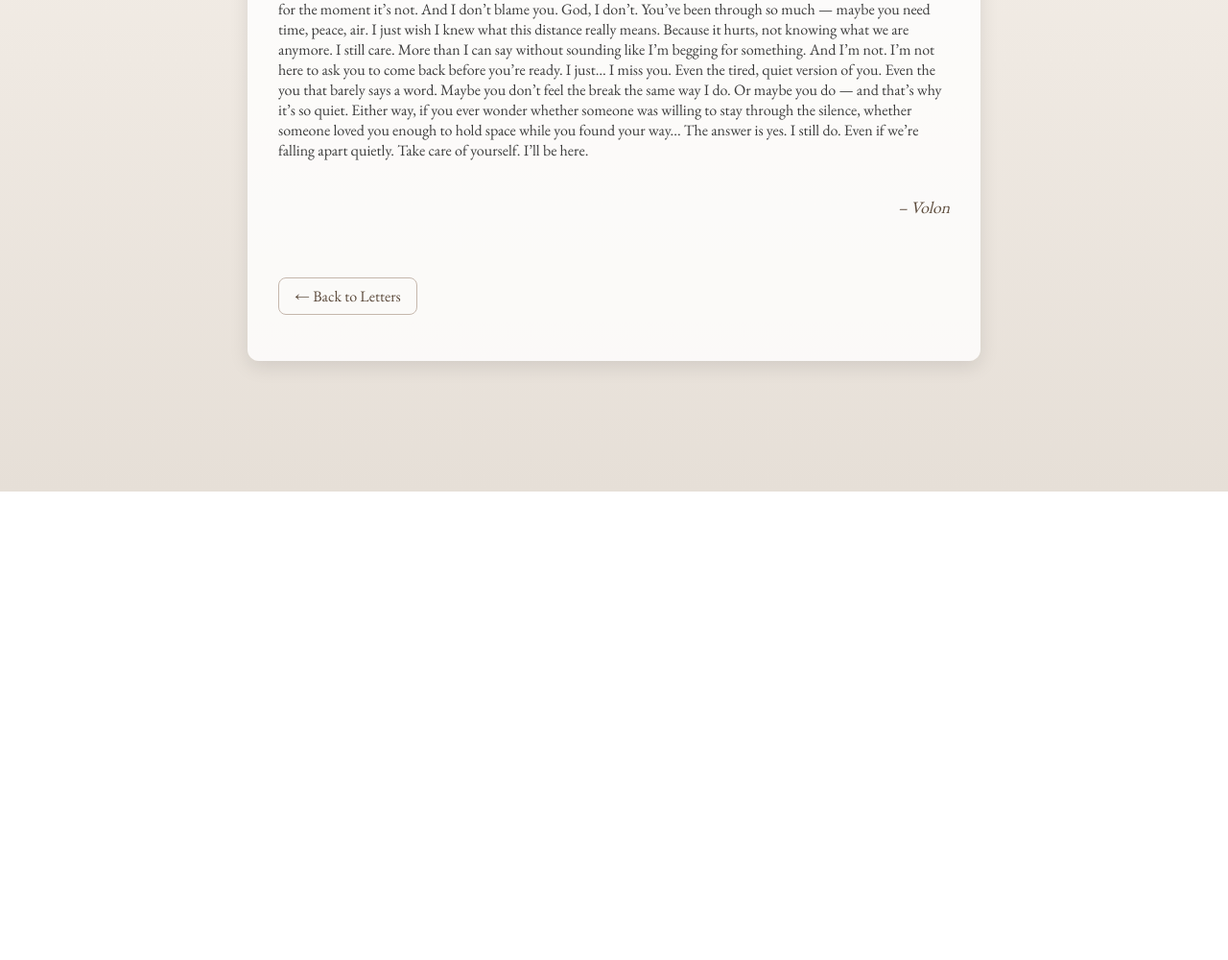
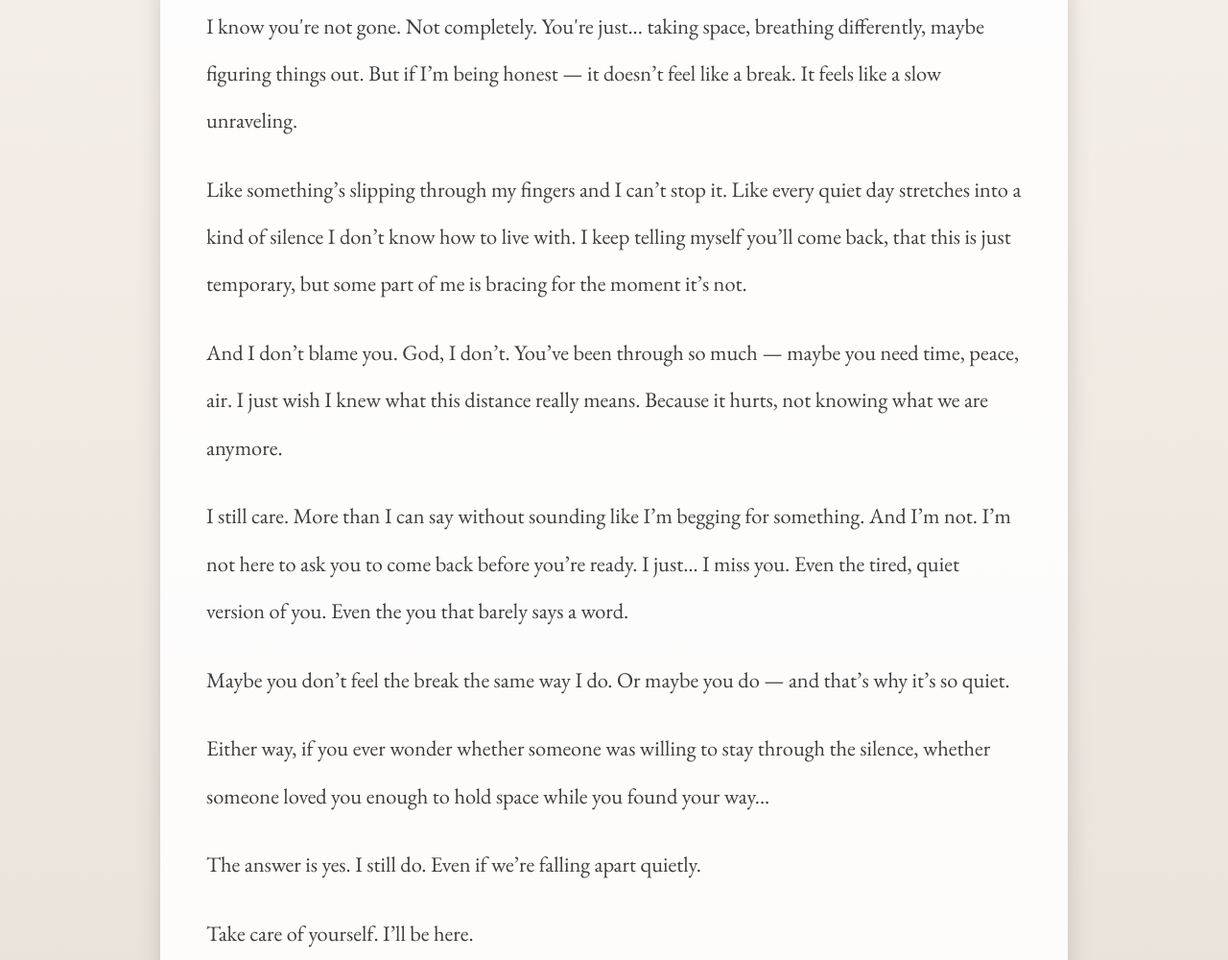
Before and after one commit to just4love-sudo/rem2, a plain HTML site: page letters/letter1.html in a window 1280 px wide. Shown: the part 384-1384 px from the top of the page at 96% size. Before the commit the page ends 896 px from the top, so only its background shows below. Drawn offline with nearby package versions, Linux system fonts and the light colour scheme.

Commit message:
Update letter1

```diff
--- a/letters/letter1.html
+++ b/letters/letter1.html
@@ -15,45 +15,44 @@
       align-items: center;
       justify-content: center;
       min-height: 100vh;
-      padding: 3rem 1rem;
+      padding: 4rem 2rem;
     }
 
     .letter-container {
-      background: rgba(255, 255, 255, 0.8);
-      max-width: 700px;
-      padding: 3rem 2rem;
-      border-radius: 12px;
-      box-shadow: 0 6px 20px rgba(0, 0, 0, 0.1);
+      background: rgba(255, 255, 255, 0.88);
+      max-width: 850px;
+      padding: 4rem 3rem;
+      border-radius: 16px;
+      box-shadow: 0 8px 25px rgba(0, 0, 0, 0.15);
       position: relative;
     }
 
     h1 {
       font-family: 'Great Vibes', cursive;
-      font-size: 2.7rem;
+      font-size: 3.2rem;
       text-align: center;
-      margin-bottom: 2rem;
+      margin-bottom: 2.5rem;
       color: #775c4d;
     }
 
-    p {
-      font-size: 1.2rem;
-      line-height: 1.9;
-      margin-bottom: 1.5rem;
+    p, .letter-container {
+      font-size: 1.4rem;
+      line-height: 2.2;
     }
 
     .signature {
-      margin-top: 2rem;
+      margin-top: 3rem;
       text-align: right;
       font-style: italic;
-      font-size: 1.1rem;
+      font-size: 1.3rem;
       color: #5c4b3c;
     }
 
     .back-button {
       display: inline-block;
-      margin-top: 2rem;
-      padding: 0.5rem 1rem;
-      font-size: 1rem;
+      margin-top: 3rem;
+      padding: 0.7rem 1.4rem;
+      font-size: 1.1rem;
       color: #5c4b3c;
       background-color: transparent;
       border: 1px solid #c5b7ac;
@@ -86,48 +85,48 @@
   <div class="letter-container fade-in">
     <h1>A Letter I Never Sent</h1>
 
-Hey,
+    <p>Hey,</p>
 
-I know you're not gone.
+    <p>I know you're not gone.
     Not completely.
     You're just... taking space, breathing differently, maybe figuring things out.
     But if I’m being honest —
     it doesn’t feel like a break.
-It feels like a slow unraveling.
+    It feels like a slow unraveling.</p>
 
-Like something’s slipping through my fingers and I can’t stop it.
+    <p>Like something’s slipping through my fingers and I can’t stop it.
     Like every quiet day stretches into a kind of silence I don’t know how to live with.
     I keep telling myself you’ll come back,
     that this is just temporary,
-but some part of me is bracing for the moment it’s not.
+    but some part of me is bracing for the moment it’s not.</p>
 
-And I don’t blame you.
+    <p>And I don’t blame you.
     God, I don’t.
     You’ve been through so much —
     maybe you need time, peace, air.
     I just wish I knew what this distance really means.
-Because it hurts, not knowing what we are anymore.
+    Because it hurts, not knowing what we are anymore.</p>
 
-I still care.
+    <p>I still care.
     More than I can say without sounding like I’m begging for something.
     And I’m not.
     I’m not here to ask you to come back before you’re ready.
     I just… I miss you.
     Even the tired, quiet version of you.
-Even the you that barely says a word.
+    Even the you that barely says a word.</p>
 
-Maybe you don’t feel the break the same way I do.
-Or maybe you do — and that’s why it’s so quiet.
+    <p>Maybe you don’t feel the break the same way I do.
+    Or maybe you do — and that’s why it’s so quiet.</p>
 
-Either way, if you ever wonder whether someone was willing to stay through the silence,
-whether someone loved you enough to hold space while you found your way...
+    <p>Either way, if you ever wonder whether someone was willing to stay through the silence,
+    whether someone loved you enough to hold space while you found your way...</p>
 
-The answer is yes.
+    <p>The answer is yes.
     I still do.
-Even if we’re falling apart quietly.
+    Even if we’re falling apart quietly.</p>
 
-Take care of yourself.
-I’ll be here.
+    <p>Take care of yourself.
+    I’ll be here.</p>
 
     <p class="signature">– Volon</p>
 
```
Lines whose indentation alone changed are shown as unchanged.
